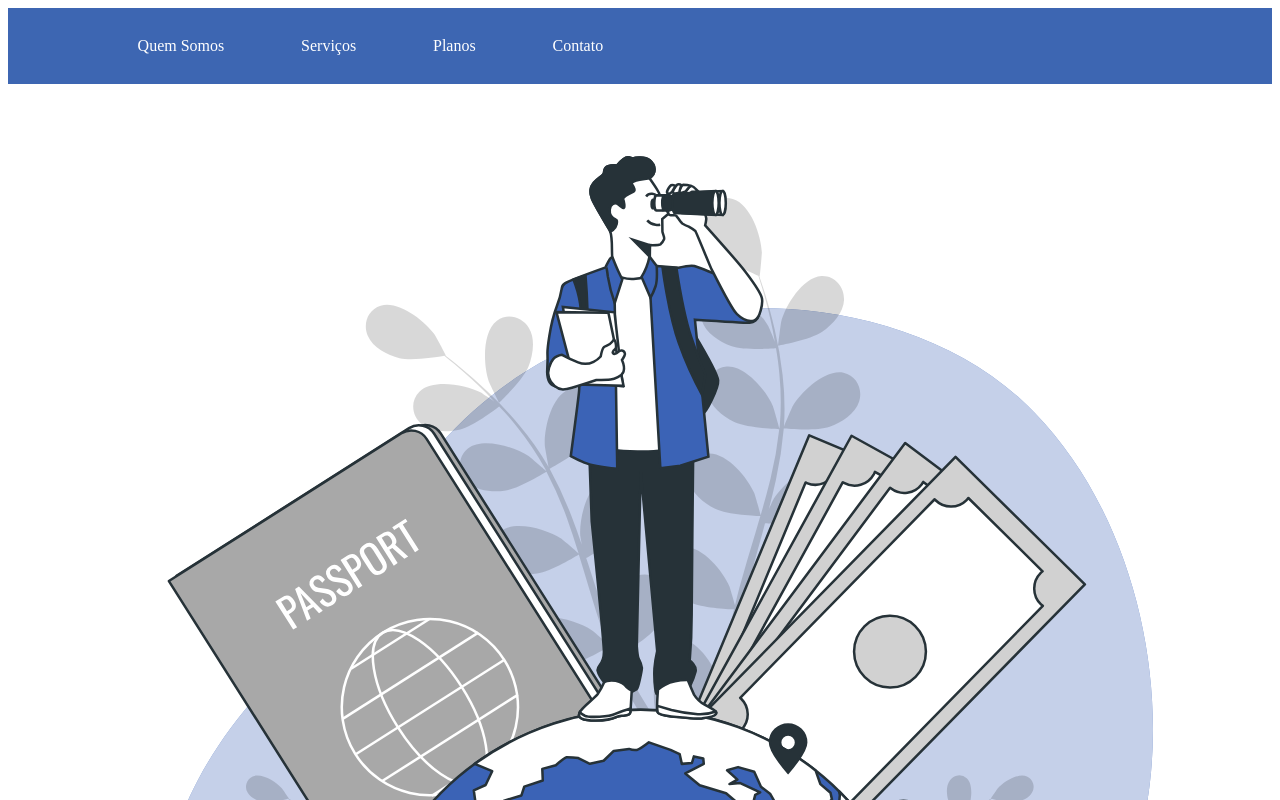
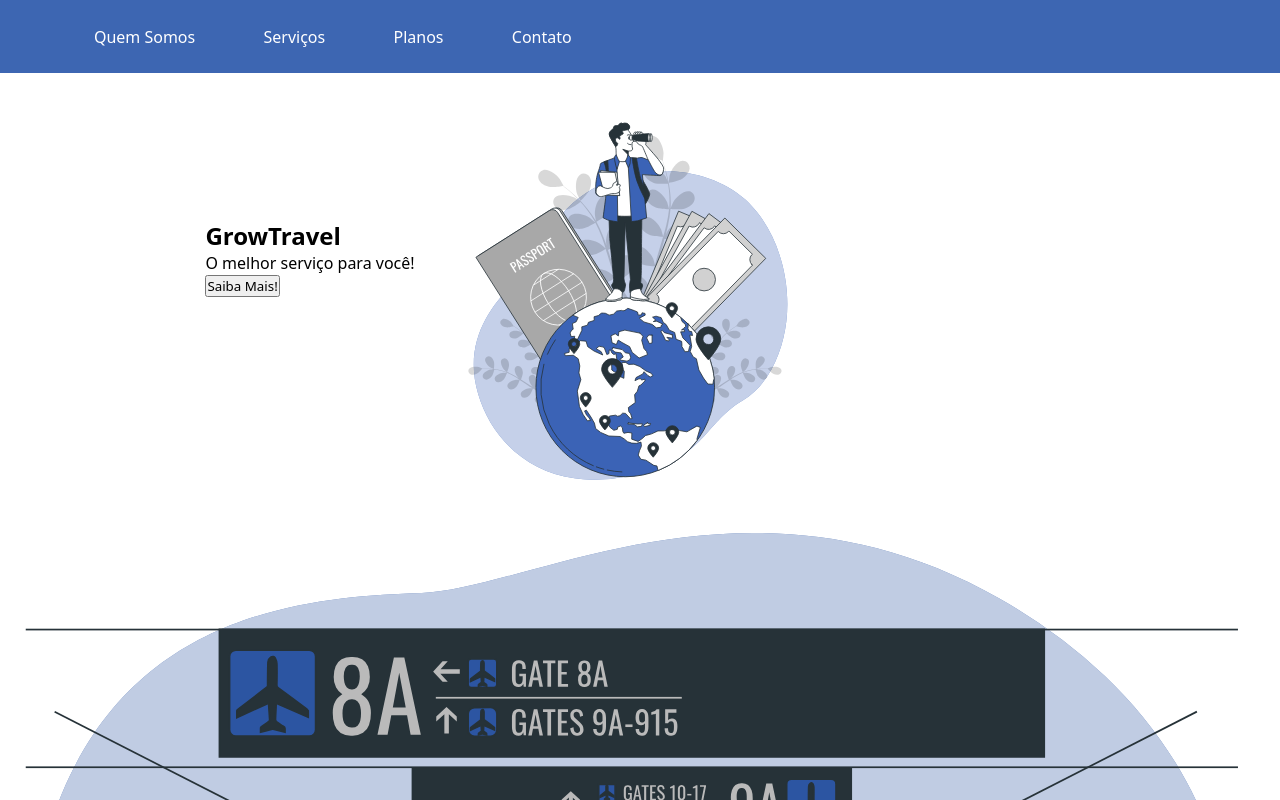
Before and after one commit to manubarb/GrowTravel, a plain HTML site: page base-growtravel-2/index.html in a window 1280 px wide. Shown: the top 800 px of the page. Drawn offline with Linux system fonts and the light colour scheme.

Commit message:
ajustes nav e img

```diff
--- a/base-growtravel-2/index.html
+++ b/base-growtravel-2/index.html
@@ -9,7 +9,7 @@
 <body>
     <header class="nav-bar">
         <nav class="menu">
-            <ul class="container">
+            <ul class="ul-container">
                 <li class="item-list">
                     <a class="nav-link" href="#quem-somos">Quem Somos</a>
                 </li>
@@ -27,11 +27,15 @@
     </header>
 
     <main>
-        <section>
-            <img src="./images/home.svg" alt="Buscar viagens pelo mundo">
-            <h2>GrowTravel</h2>
-            <p>O melhor serviço para você!</p>
-            <button>Saiba Mais!</button>
+        <section class="sec-container">
+
+            <div class="side">
+                <h2>GrowTravel</h2>
+                <p>O melhor serviço para você!</p>
+                <button>Saiba Mais!</button>
+            </div>
+
+            <div class="img"><img class="img-container" src="./images/home.svg" alt="Buscar viagens pelo mundo"></div>
         </section>
 
         <section id="quem-somos">
--- a/base-growtravel-2/style.css
+++ b/base-growtravel-2/style.css
@@ -1,4 +1,4 @@
-.container{
+.ul-container{
     display: flex;
     flex-direction: row;
     justify-content: space-evenly;
@@ -14,5 +14,30 @@
 }
 .nav-bar{
     background-color: rgb(61, 102, 178);
-    padding: 1vw;
+    padding: 2vw;
+    position: fixed;
+    width: 100vw;
+    z-index: 1000;
 }
+* {
+    margin: 0;
+    padding: 0;
+    box-sizing: border-box;
+    font-family: system-ui, sans-serif;
+}
+.sec-container{
+    display: flex;
+    align-items: center;
+    justify-content: center;
+}
+.img{
+    flex-basis: 50%;
+    margin: 100px 10px 10px; /* trabaiando*/
+}
+.side{
+/* hmm */
+}
+.img-container{
+    max-width: 400px;
+
+}
```
